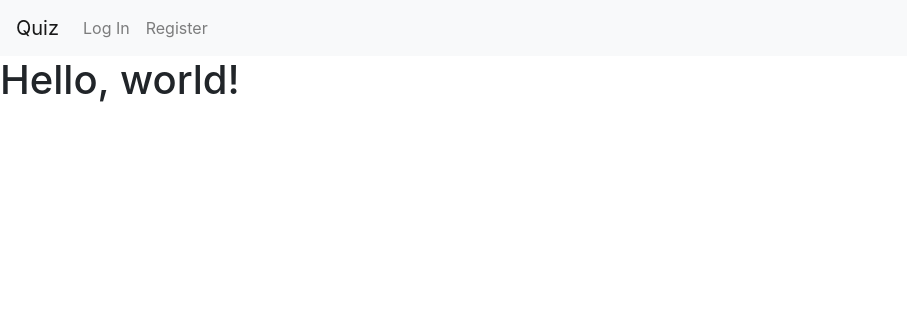
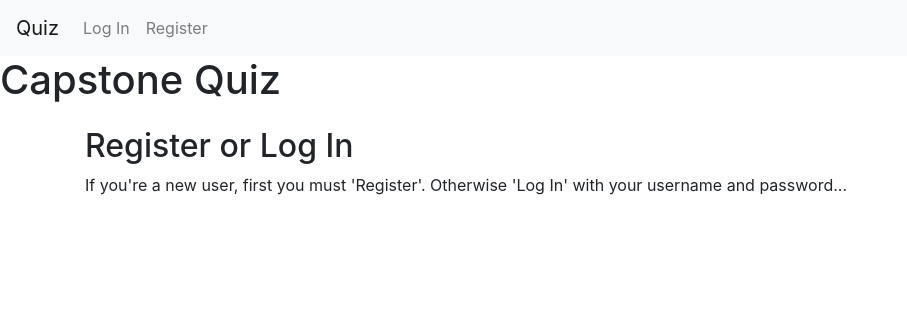
Before and after one commit to GuyChapGH/CapstoneQuiz, a Django app: page / in a window 1280 px wide. Shown: the top 316 px of the page, without its empty margins (0-907 px from the left). Run offline with Django 3.2, Linux system fonts and the light colour scheme; some libraries are stand-ins or nearby versions.

Commit message:
moves positionof next button, changes colours of barchart, improve appearance of forms, adds index page text (needs finishing).

```diff
--- a/capstone/static/capstone/play_quiz.js
+++ b/capstone/static/capstone/play_quiz.js
@@ -88,7 +88,7 @@ document.addEventListener('DOMContentLoaded', () => {
             /* Append button to #contestant paragraph. Append is done once for question
             index n less than or equal to zero */
             if (n <= 0) {
-                document.querySelector('#contestant').append(next_btn);
+                document.querySelector('#next_button').append(next_btn);
             }
 
             /* next_btn onclick function */
--- a/capstone/templates/capstone/create_question.html
+++ b/capstone/templates/capstone/create_question.html
@@ -18,7 +18,7 @@
     {% if question_last %}
         <table class="question_last">
             <tr>
-                <th>Last Question Saved</th>
+                <th>Last Question Saved: </th>
                 <th>{{ question_last.content }}</th>
             </tr>
         </table>
--- a/capstone/templates/capstone/index.html
+++ b/capstone/templates/capstone/index.html
@@ -3,6 +3,37 @@
 
 
 {% block body %}
-    <h1>Hello, world!</h1>
+    <h1>Capstone Quiz</h1>
+
+<div class="container">
+    <div class="row">
+        <div class="col">
+
+            {% if user.is_authenticated %}
+            <h2>Create Question</h2>
+            <p>To create a new question go to the 'Create Question' page...</p>
+            <br>
+            <h2>Create Quiz</h2>
+            <p>To create a new quiz select your questions and save as new quiz name...</p>
+            <br>
+            <h2>Play</h2>
+            <p>To play a quiz, select quiz name from drop down box. Then click on your answer. The
+                correct answer is shown with a 'tick'. Press 'Next' to get the next question.</p>
+            <br>
+            <h2>Results</h2>
+            <p> Select the quiz name from the drop down box. Results of the last five quiz contestants are
+                    shown as a barchart.</p>
+            <br>
+            <h2>Log Out</h2>
+            <p>Click on 'Log Out', to exit the quiz.</p>
+            <br>
+            {% else %}
+            <h2>Register or Log In</h2>
+            <p>If you're a new user, first you must 'Register'. Otherwise 'Log In' with your username and password...</p>
+            <br>
+            {% endif %}
+        </div>
+    </div>
+</div>
 
 {% endblock %}
--- a/capstone/templates/capstone/layout.html
+++ b/capstone/templates/capstone/layout.html
@@ -11,7 +11,7 @@
     <body>
 
         <nav class="navbar navbar-expand-lg navbar-light bg-light">
-            <a class="navbar-brand" href="#">Quiz</a>
+            <a class="navbar-brand" href="{% url 'index' %}">Quiz</a>
 
             <div>
               <ul class="navbar-nav mr-auto">
--- a/capstone/templates/capstone/play_quiz.html
+++ b/capstone/templates/capstone/play_quiz.html
@@ -20,6 +20,8 @@
         </div>
         <div id="correct_answer" data-answer="{{ correct_answer }}"></div>
         <div id="number_questions" data-number_questions="{{ number_questions }}"></div>
+        <br>
+        <div id="next_button"></div>
     </div>
 
 
```
Also changed, not shown: capstone/static/capstone/results_display.js (+4 -4 lines), capstone/static/capstone/styles.css (+6 -37 lines).
